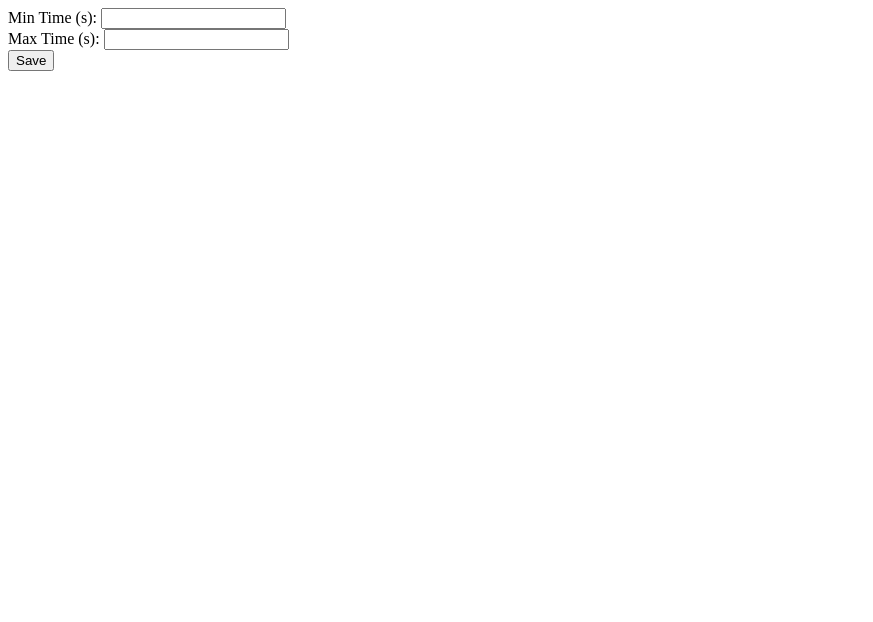
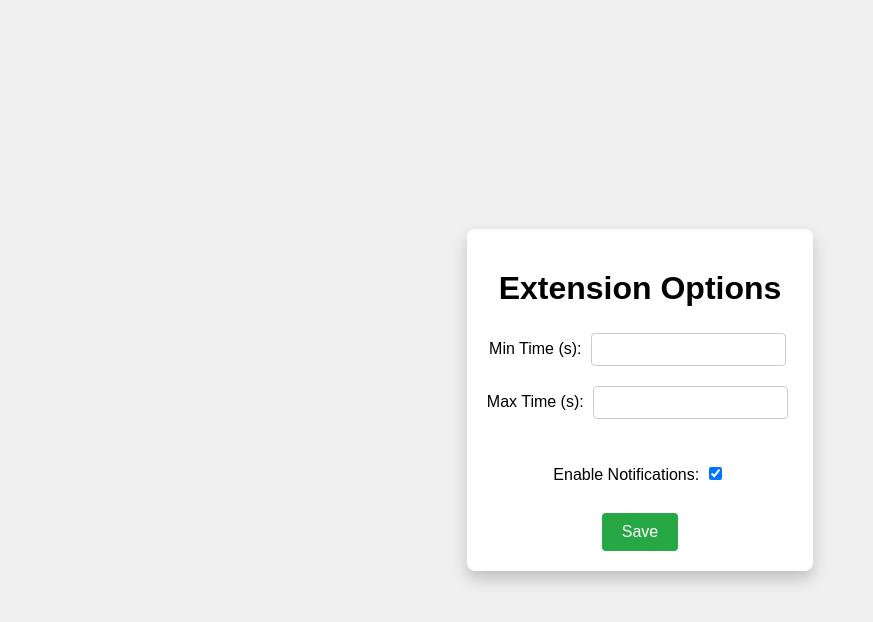
Before and after one commit to bradleeharr/MindfulYT, a browser extension: page options.html in a window 1280 px wide. Shown: the whole page, without its empty margins (0-873 px from the left). Drawn offline with Linux system fonts and the light colour scheme.

Commit message:
Options UI Improvements

```diff
--- a/options.html
+++ b/options.html
@@ -4,19 +4,75 @@
     <meta charset="UTF-8">
     <meta name="viewport" content="width=device-width, initial-scale=1.0">
     <title>Extension Options</title>
+    <style>
+        body {
+            font-family: 'Arial', sans-serif;
+            background-color: #f0f0f0;
+            margin: 0;
+            padding: 0;
+            display: flex;
+            align-items: center;
+            justify-content: center;
+            height: 100vh;
+        }
+
+        .container {
+            background-color: white;
+            padding: 20px;
+            border-radius: 8px;
+            box-shadow: 0px 8px 16px 0px rgba(0,0,0,0.2);
+            text-align: center;
+        }
+
+        label {
+            display: block;
+            margin: 10px 0;
+        }
+
+        input {
+            padding: 8px;
+            margin: 5px;
+            border-radius: 4px;
+            border: 1px solid #ccc;
+        }
+
+        button {
+            padding: 10px 20px;
+            border: none;
+            border-radius: 4px;
+            background-color: #28a745;
+            color: white;
+            cursor: pointer;
+            font-size: 16px;
+        }
+
+        button:hover {
+            background-color: #218838;
+        }
+    </style>
 </head>
 <body>
+    <div class="container">
+        <h1>Extension Options</h1>
         <label>
             Min Time (s):
-        <input type="number" id="minTime" min="1">
+            <input type="number" id="minTime" min="1" value="10">
+        </label>
+        <label>
+            Max Time (s):
+            <input type="number" id="maxTime" min="1" value="300">
         </label>
         <br/>
+        <!-- More to add -->
         <label>
-        Max Time (s):
-        <input type="number" id="maxTime" min="1">
+            Enable Notifications:
+            <input type="checkbox" id="enableNotifications" checked>
         </label>
         <br/>
         <button id="save">Save</button>
+        <span id="feedback" style="display:none; margin-left: 10px; color: green;"></span>
+
+    </div>
     <script src="options.js"></script>
 </body>
 </html>
--- a/options.js
+++ b/options.js
@@ -14,5 +14,14 @@ document.addEventListener('DOMContentLoaded', () => {
         chrome.storage.sync.set({minTime, maxTime}, () => {
             console.log('Configuration saved');
         });
+         // Show feedback message
+         const feedbackElement = document.getElementById('feedback');
+         feedbackElement.textContent = 'Settings saved!';
+         feedbackElement.style.display = 'inline';
+
+         // Hide feedback message after 3 seconds
+         setTimeout(() => {
+             feedbackElement.style.display = 'none';
+         }, 3000);
     });
 });
```
Lines whose indentation alone changed are shown as unchanged.
